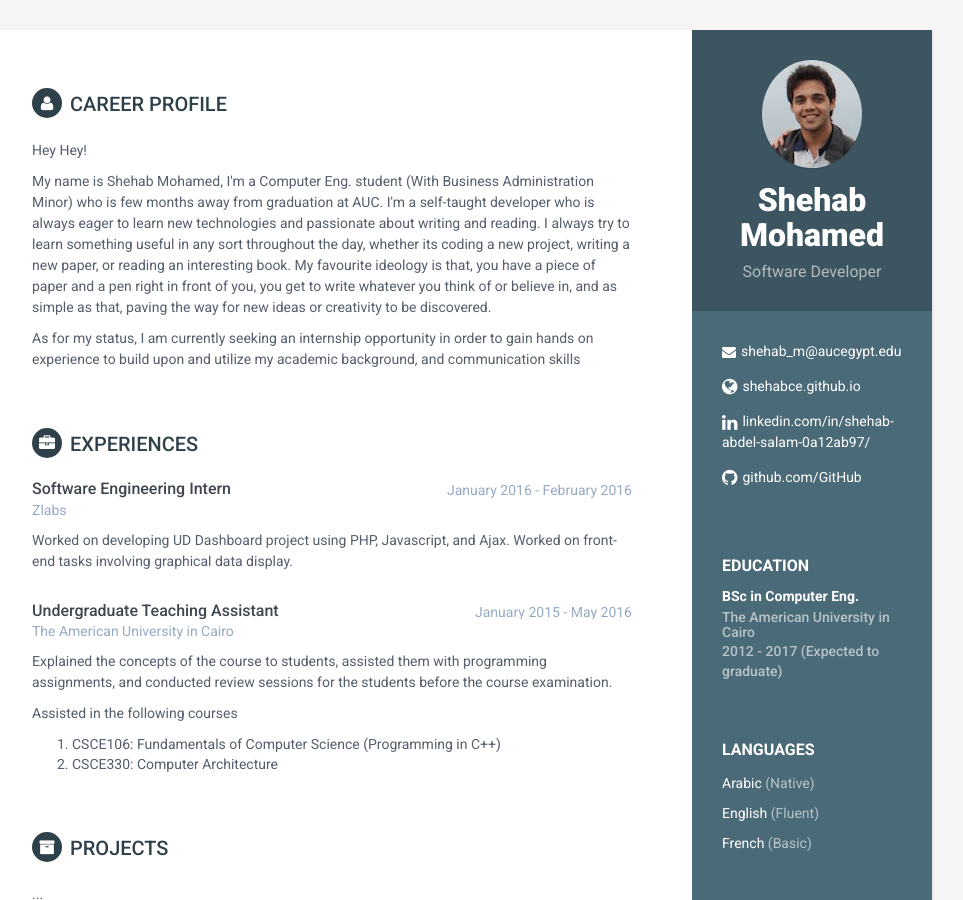
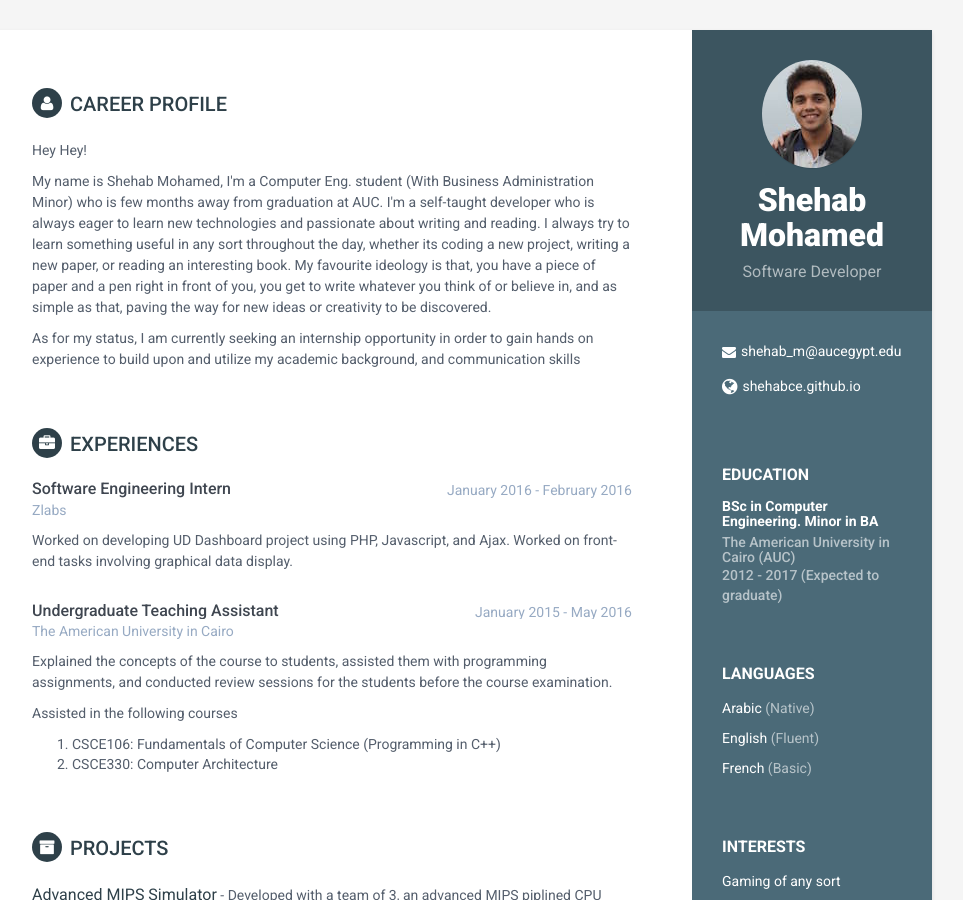
Before and after one commit to ShehabCE/shehabce.github.io, a Jekyll site: the page built from index.html, in a window 1280 px wide and 900 px high. Shown: the whole window, without its empty margins (188-1151 px from the left). Built offline with Jekyll 4.4.1, drawn with Linux system fonts in a browser that asks for light colours.

Commit message:
Removed the ..., adjusted the sidebar, and fixed naming in yml file. Missing links to projects.

```diff
--- a/_includes/education.html
+++ b/_includes/education.html
@@ -1,8 +1,8 @@
  <div class="education-container container-block">
 <h2 class="container-block-title">Education</h2>
 <div class="item">
-    <h4 class="degree">BSc in Computer Eng.</h4>
-    <h5 class="meta">The American University in Cairo</h5>
+    <h4 class="degree">BSc in Computer Engineering. Minor in BA</h4>
+    <h5 class="meta">The American University in Cairo (AUC)</h5>
     <div class="time">2012 - 2017 (Expected to graduate)</div>
 </div><!--//item-->
 <!-- <div class="item">
--- a/_includes/projects.html
+++ b/_includes/projects.html
@@ -1,8 +1,8 @@
 <section class="section projects-section">
                 <h2 class="section-title"><i class="fa fa-archive"></i>Projects</h2>
-                <div class="intro">
+                <!--<div class="intro">
                     <p>...</p>
-                </div><!--//intro-->
+                </div>--><!--//intro ( not needed now )-->
                 <div class="item">
                     <span class="project-title"><a href="#hook">Advanced MIPS Simulator</a></span> - <span class="project-tagline">Developed with a team of 3, an advanced MIPS piplined CPU simulator using C++ and Qt.</span>
                 </div><!--//item-->
--- a/_includes/sidebar.html
+++ b/_includes/sidebar.html
@@ -13,8 +13,8 @@
 
                    {% if site.email %}
                     <li class="email"><i class="fa fa-envelope"></i><a href="mailto: {{site.email}}">{{site.email}}</a></li>
-                    {% else %}
-                    <li class="email"><i class="fa fa-envelope"></i><a href="mailto:alan.doe@website.com">alan.doe@website.com</a></li>
+                    <!-- {% else %}
+                    <li class="email"><i class="fa fa-envelope"></i><a href="mailto:alan.doe@website.com">alan.doe@website.com</a></li> -->
                     {% endif %}
 
                     <!-- {% if site.phone %}
@@ -25,20 +25,20 @@
 
                     {% if site.website %}
                     <li class="website"><i class="fa fa-globe"></i><a href="http://{{site.website}}" target="_blank">{{site.website}}</a></li>
-                    {% else %}
-                    <li class="website"><i class="fa fa-globe"></i><a href="http://blog.webjeda.com" target="_blank">blog.webjeda.com</a></li>
+                    <!-- {% else %}
+                    <li class="website"><i class="fa fa-globe"></i><a href="http://blog.webjeda.com" target="_blank">blog.webjeda.com</a></li> -->
                     {% endif %}
 
                     {% if site.linkedin %}
-                    <li class="linkedin"><i class="fa fa-linkedin"></i><a href="https://in.linkedin.com/in/{{site.linkedin}}" target="_blank">linkedin.com/in/{{site.linkedin}}</a></li>
-                    {% else %}
-                    <li class="linkedin"><i class="fa fa-linkedin"></i><a href="https://in.linkedin.com/in/sharath-kumar-87669956" target="_blank">linkedin.com/in/sharathdt</a></li>
+                    <li class="linkedin"><i class="fa fa-linkedin"></i><a href="https://in.linkedin.com/in/{{site.linkedin}}" target="_blank">Shehab Abdel-Salam</a></li>
+                    <!-- {% else %}
+                    <li class="linkedin"><i class="fa fa-linkedin"></i><a href="https://in.linkedin.com/in/sharath-kumar-87669956" target="_blank">linkedin.com/in/sharathdt</a></li> -->
                     {% endif %}
 
                     {% if site.github %}
-                    <li class="github"><i class="fa fa-github"></i><a href="http://github.com/{{site.github}}" target="_blank">github.com/{{site.github}}</a></li>
-                    {% else %}
-                    <li class="github"><i class="fa fa-github"></i><a href="http://github.com/sharu725" target="_blank">github.com/sharu725</a></li>
+                    <li class="github"><i class="fa fa-github"></i><a href="http://github.com/{{site.github}}" target="_blank">ShehabCE</a></li>
+                    <!-- {% else %}
+                    <li class="github"><i class="fa fa-github"></i><a href="http://github.com/sharu725" target="_blank">github.com/sharu725</a></li> -->
                     {% endif %}
 
                     <!-- {% if site.twitter %}
```
